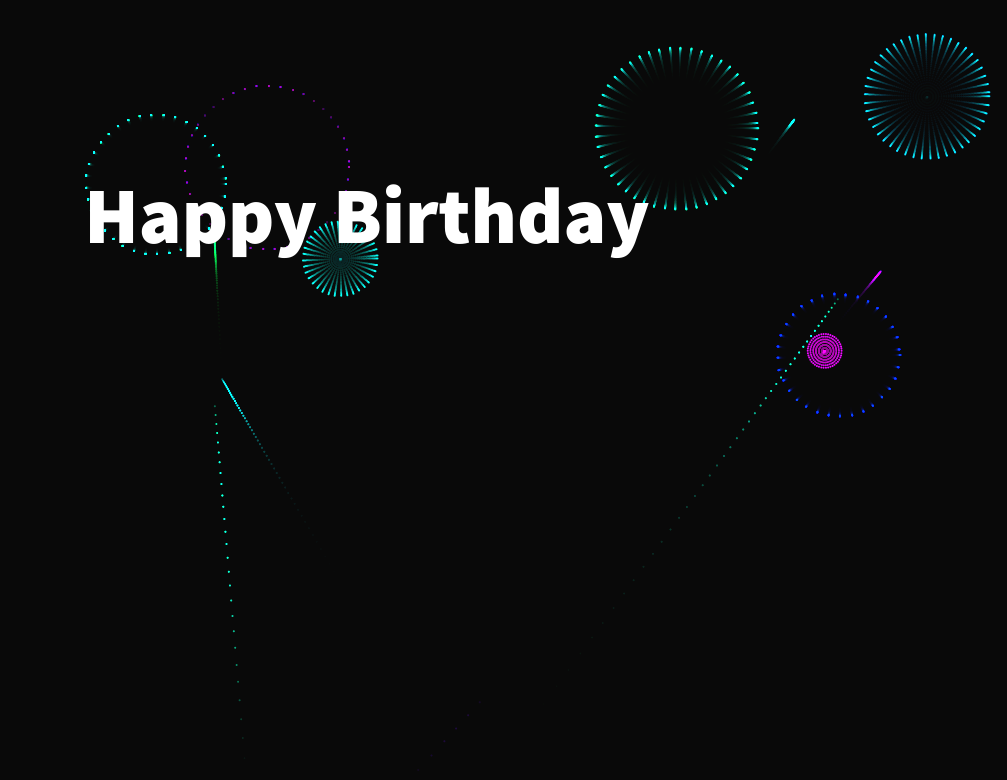
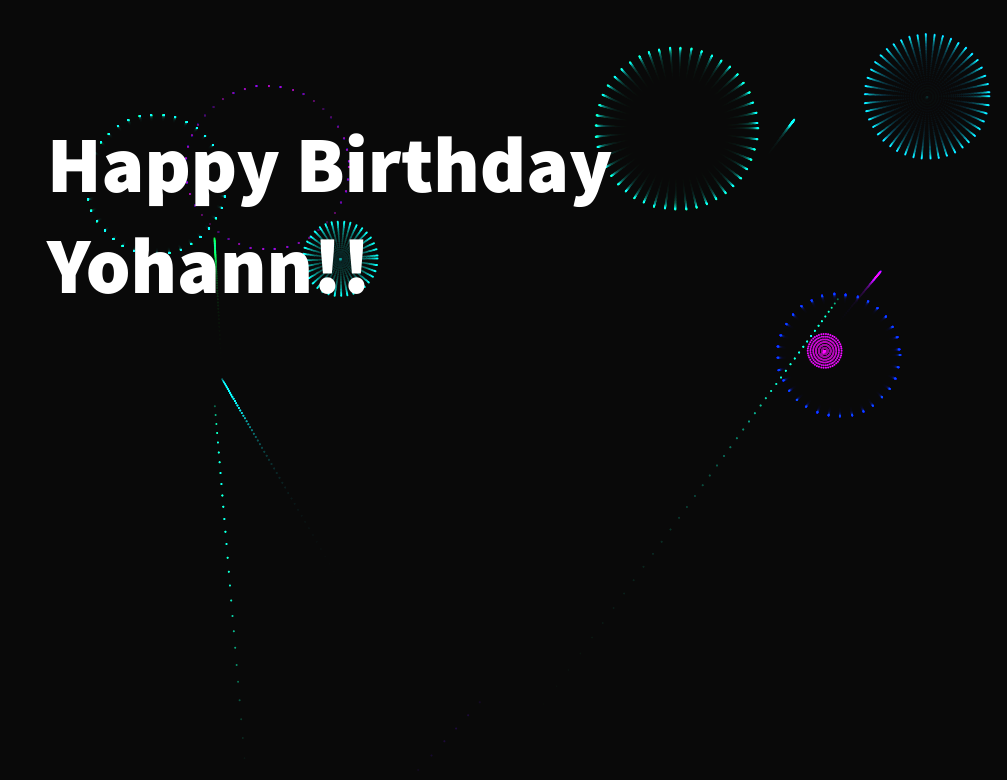
Before and after one commit to chrisnad/chrisnad.github.io, a plain HTML site: page index.html in a window 1280 px wide. Shown: the whole page, without its empty margins (273-1280 px from the left). Drawn offline with Linux system fonts and the light colour scheme.

Commit message:
Update index.html

```diff
--- a/index.html
+++ b/index.html
@@ -8,7 +8,7 @@
 </head>
 <body>
 <!-- partial:index.partial.html -->
-<h1>Happy Birthday</h1>
+<h1>Happy Birthday Yohann!!</h1>
 <canvas id="birthday"></canvas>
 <!-- partial -->
   <script  src="./script.js"></script>
```
